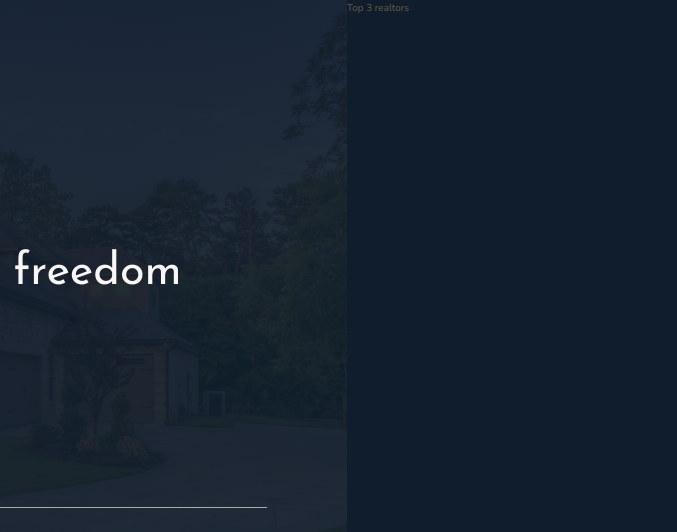
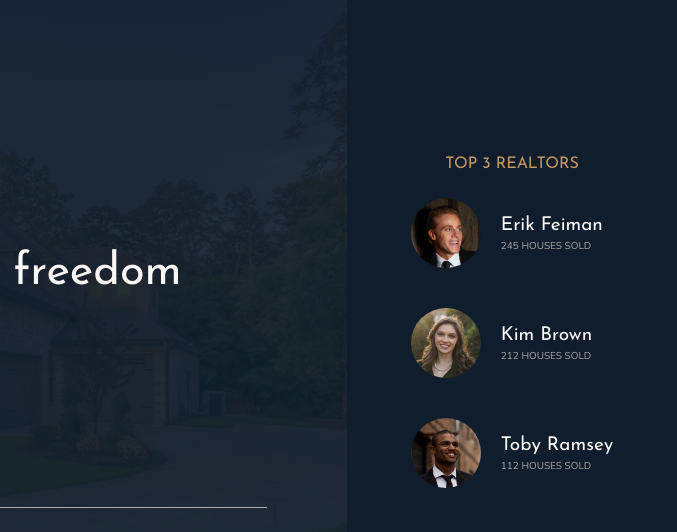
Before and after one commit to unclejide1/nexter-with-grid, a website: page index.html in a window 1280 px wide. Shown: the top 532 px of the page, 603-1280 px from the left. Drawn offline with nearby package versions, Linux system fonts and the light colour scheme.

Commit message:
feat: add top 3 realtors section

```diff
--- a/index.html
+++ b/index.html
@@ -34,7 +34,28 @@
       </div>
     </header>
 
-    <div class="realtors">Top 3 realtors</div>
+    <div class="realtors">
+      <h3 class="heading-3">Top 3 Realtors</h3>
+      <div class="realtors__list">
+        <img src="img/realtor-1.jpeg" alt="Realtor 1" class="realtors__img">
+        <div class="realtors__details">
+          <h4 class="heading-4 heading-4--light">Erik Feiman</h4>
+          <p class="realtors__sold">245 houses sold</p>
+        </div>
+
+        <img src="img/realtor-2.jpeg" alt="Realtor 2" class="realtors__img">
+        <div class="realtors__details">
+          <h4 class="heading-4 heading-4--light">Kim Brown</h4>
+          <p class="realtors__sold">212 houses sold</p>
+        </div>
+
+        <img src="img/realtor-3.jpeg" alt="Realtor 3" class="realtors__img">
+        <div class="realtors__details">
+          <h4 class="heading-4 heading-4--light">Toby Ramsey</h4>
+          <p class="realtors__sold">112 houses sold</p>
+        </div>
+      </div>
+    </div>
 
     <section class="features">
       <div class="feature">
--- a/sass/_header.scss
+++ b/sass/_header.scss
@@ -1,5 +1,4 @@
 .header {
-    background-color: $color-grey-dark-1;
     grid-column: full-start / col-end 6;
     background-image: linear-gradient(rgba($color-secondary, .93), rgba($color-secondary, .93)), url(../img/hero.jpeg);
     background-size: cover;
--- a/sass/_realtors.scss
+++ b/sass/_realtors.scss
@@ -1,4 +1,31 @@
 .realtors{
     background-color: $color-secondary;
     grid-column: col-start 7 / full-end;
+    padding: 3rem;
+
+    display: grid;
+    align-content: center;
+    justify-content: center;
+    justify-items: center;
+    grid-row-gap: 2rem;
+
+    &__list{
+        display: grid;
+        grid-template-columns: min-content max-content;
+        grid-column-gap: 2rem;
+        grid-row-gap: 5vh;
+        align-items: center;
+    }
+
+    &__img{
+        width: 7rem;
+        border-radius: 50%;
+        display: block;
+    }
+
+    &__sold{
+        text-transform: uppercase;
+        color: $color-grey-light-2;
+        margin-top: -3px;
+    }
 }
```
Also changed, not shown: css/style.css.
